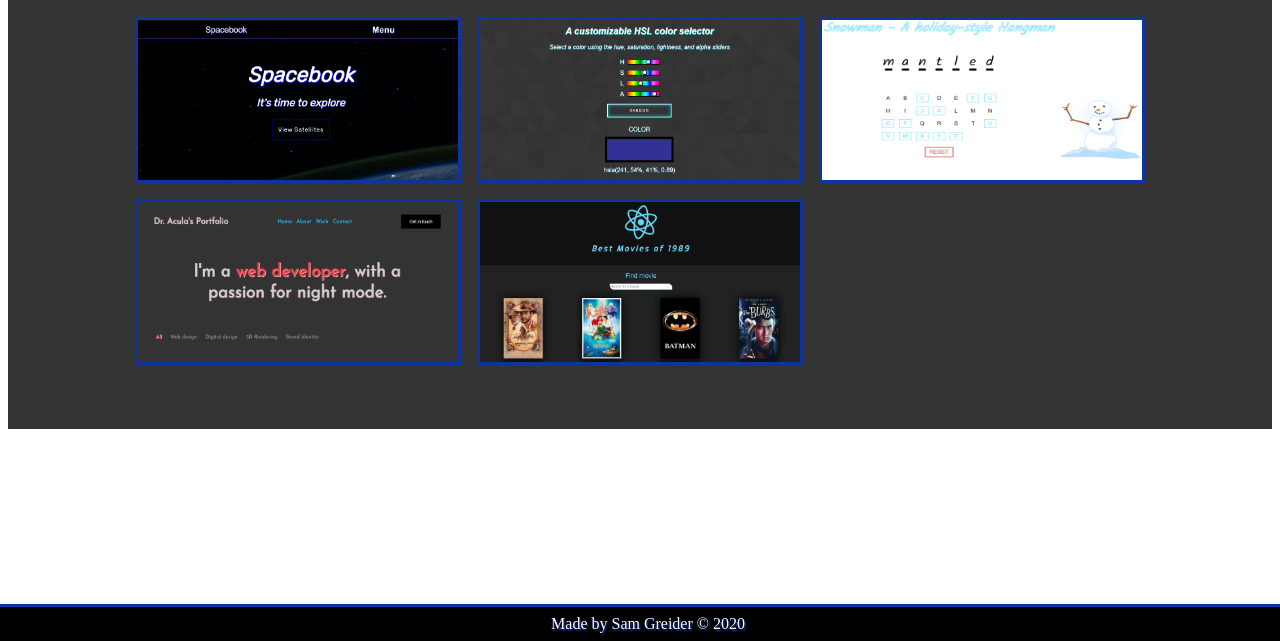
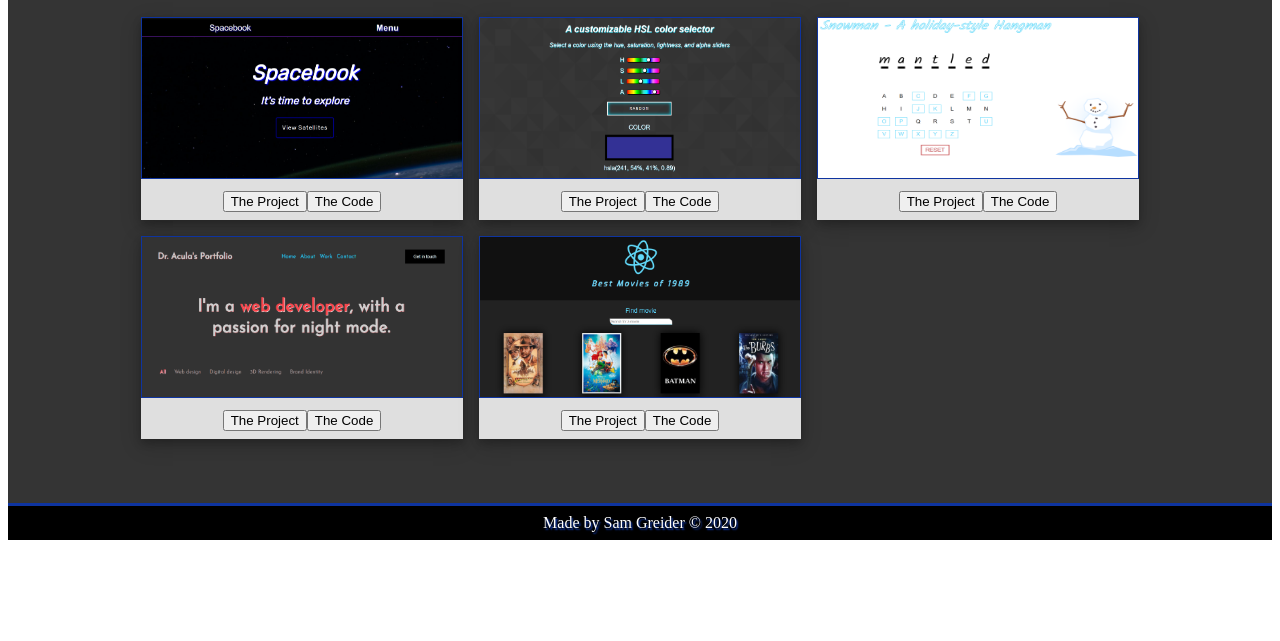
Before and after one commit to Sgreid7/portfolio, a Gatsby site: page /work in a window 1280 px wide. Shown: the part 159-800 px from the top of the page. Built offline with nearby package versions, Linux system fonts and the light colour scheme; Gatsby itself is replaced by a stand-in of ours.

Commit message:
fixed footer and changed project component to card

```diff
--- a/src/components/footer.js
+++ b/src/components/footer.js
@@ -13,9 +13,7 @@ const footer = () => {
 export default footer
 
 const FooterSection = styled.footer`
-  position: absolute;
-  bottom: 0;
-  left: 0;
+  margin-top: auto;
   text-align: center;
   background: #000;
   border-top: 0.2rem solid #0e34a0;
--- a/src/components/project.js
+++ b/src/components/project.js
@@ -4,9 +4,9 @@ import devices from "../utils/devices"
 
 const Project = ({ site, code, image, alt }) => {
   return (
-    <Container>
+    <Card>
       <Image src={image} alt={alt} />
-      <div className="backside">
+      <div className="container">
         <a href={site}>
           <button>The Project</button>
         </a>
@@ -14,46 +14,29 @@ const Project = ({ site, code, image, alt }) => {
           <button>The Code</button>
         </a>
       </div>
-    </Container>
+    </Card>
   )
 }
 
 export default Project
 
-const Container = styled.section`
+const Card = styled.section`
   text-align: center;
-  position: relative;
   margin: 0;
+  background: #dfdfdf;
+  box-shadow: 0 4px 8px 0 rgba(0, 0, 0, 0.2), 0 6px 20px 0 rgba(0, 0, 0, 0.19);
 
-  .backside {
+  .container {
     text-align: center;
     /* width: 100%;
     height: 100%; */
-    transition: 0.5s ease;
-    opacity: 0;
-    position: absolute;
-    top: 50%;
-    left: 50%;
-    transform: translate(-50%, -50%);
-    -ms-transform: translate(-50%, -50%);
-  }
-
-  .backside:hover {
-    opacity: 1;
+    padding: 0.5rem 1rem;
   }
 `
 
 const Image = styled.img`
   margin: 0;
-  border: 0.2rem solid #0e34a0;
+  border: 0.1rem solid #0e34a0;
   width: 25vw;
   height: 10rem;
-  opacity: 1;
-  display: block;
-  transition: 0.5s ease;
-  backface-visibility: hidden;
-
-  :hover {
-    opacity: 0.3;
-  }
 `
--- a/src/pages/about.js
+++ b/src/pages/about.js
@@ -54,7 +54,8 @@ const AboutWrapper = styled.section`
   flex-direction: column;
   justify-content: center;
   align-items: center;
-  height: 100%;
+  min-height: 100%;
+  overflow-x: hidden;
 
   header {
     /* margin-top: 1rem; */
--- a/src/pages/work.js
+++ b/src/pages/work.js
@@ -72,7 +72,7 @@ const Work = () => {
 export default Work
 
 const ContentWrapper = styled.section`
-  height: 100%;
+  min-height: 100%;
   background: rgb(52, 52, 52);
   color: #fff;
   text-shadow: 0.1rem 0.1rem 0.1rem #0e34a0;
@@ -80,6 +80,7 @@ const ContentWrapper = styled.section`
   flex-direction: column;
   justify-content: center;
   align-items: center;
+  overflow-x: hidden;
 
   header {
     text-align: center;
```
